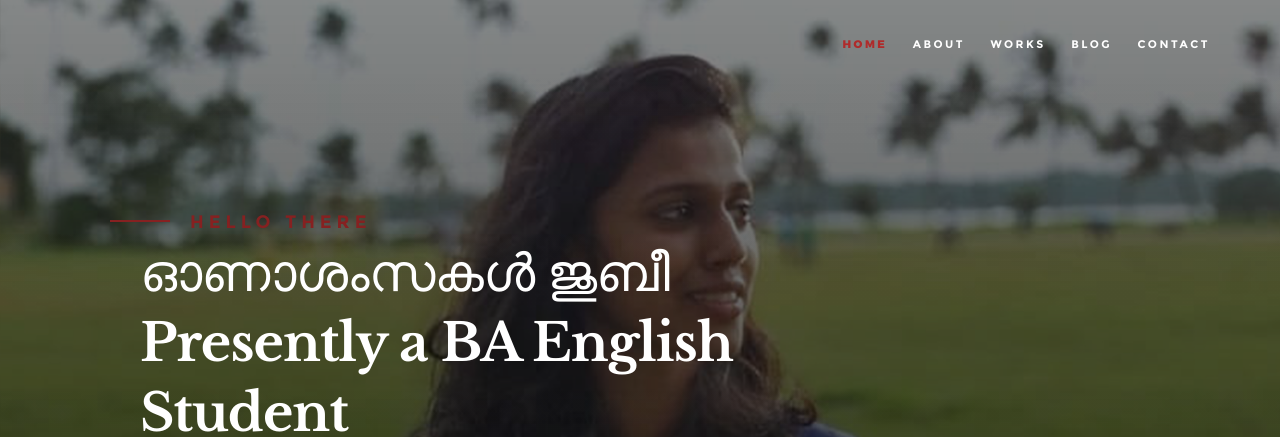
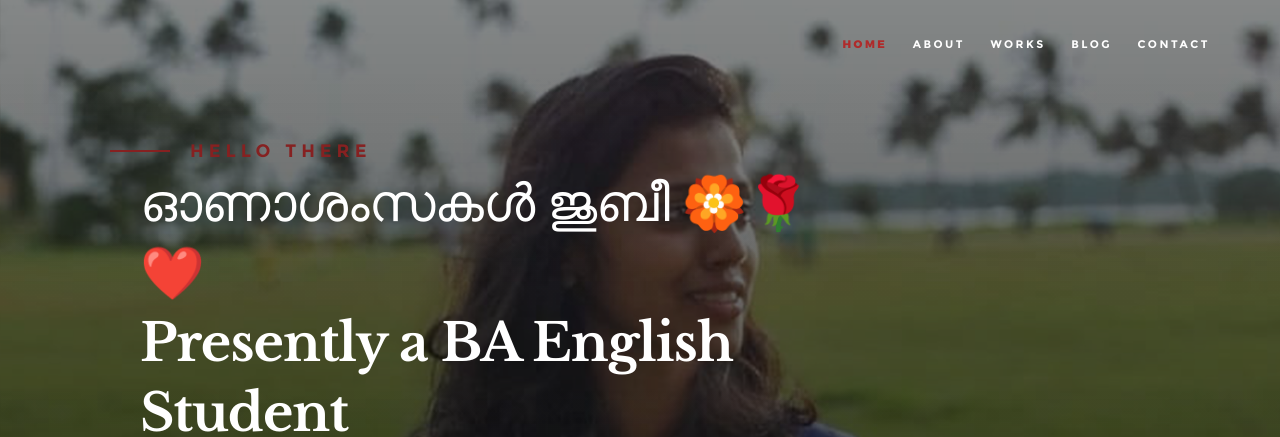
Before and after one commit to subinsunilkumar/test, a plain HTML site: page index.html in a window 1280 px wide. Shown: the top 437 px of the page. Drawn offline with Linux system fonts and the light colour scheme.

Commit message:
Update index.html

```diff
--- a/index.html
+++ b/index.html
@@ -72,7 +72,7 @@
                 <h3>Hello There</h3>
 
                 <h1>
-                   ഓണാശംസകൾ ജുബീ <br>
+                   ഓണാശംസകൾ ജുബീ 🏵️🌹❤️<br>
                   Presently a BA English Student <br>
                     at Sacred Hearts College, Kochi, Kerala
                 </h1>
```
